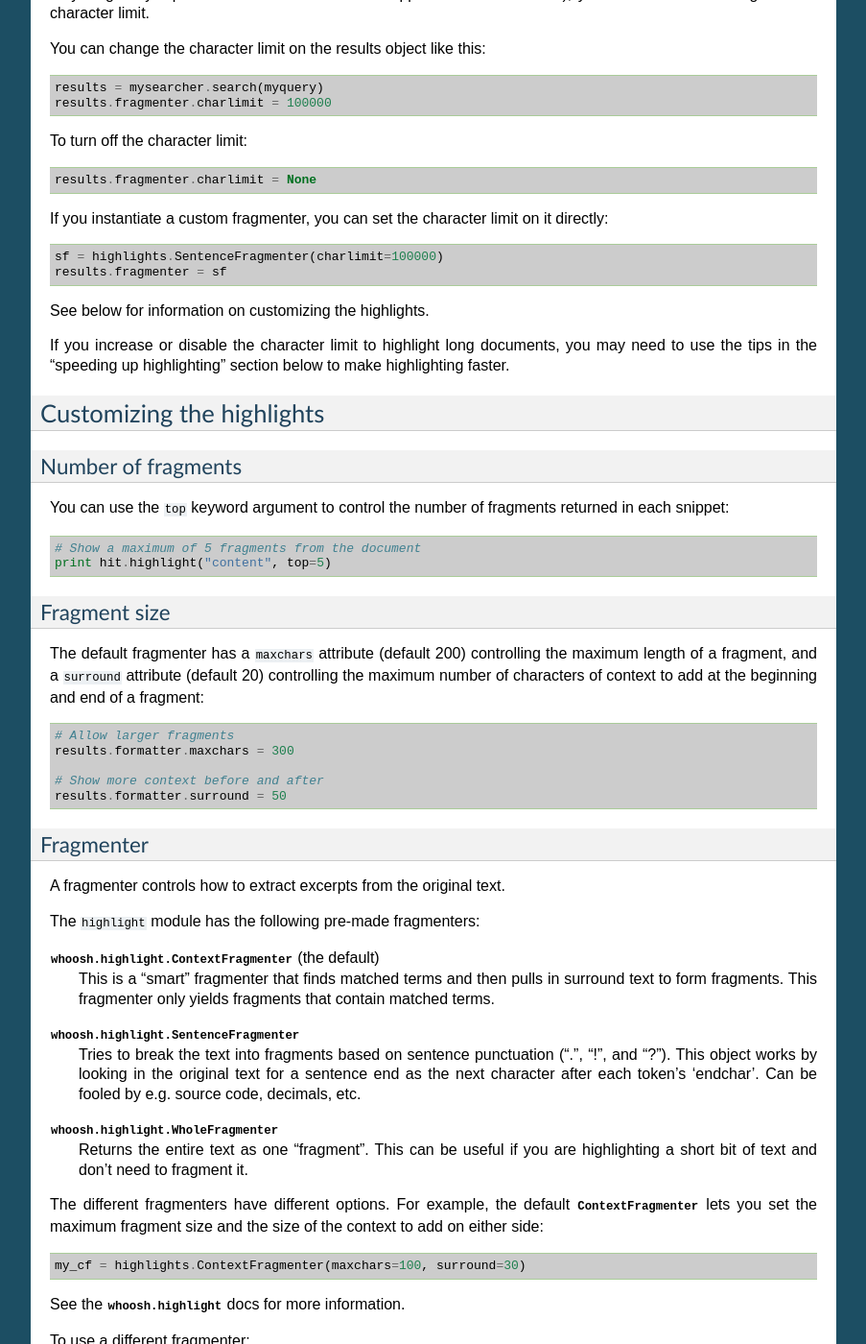
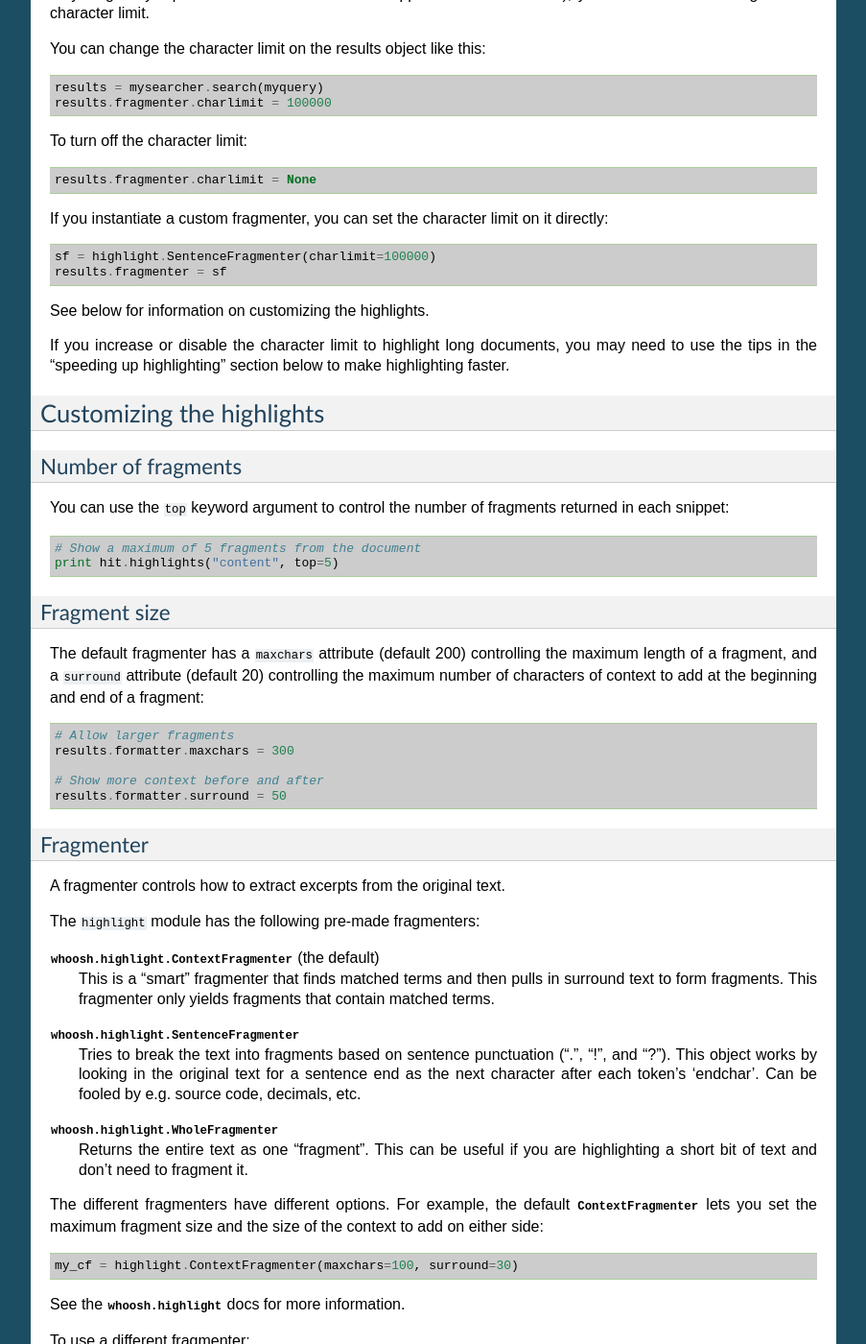
Before and after one commit to dex4er/whoosh, a Sphinx documentation site: the page built from docs/source/highlight.rst, in a window 1280 px wide and 1400 px high, scrolled down 1259 px. Shown: the whole window at 96% size, without its empty margins (198-1101 px from the left). Built offline with Sphinx 7.4.7, drawn with Linux system fonts in a browser that asks for light colours.

Commit message:
Sweep up the typo mess for highlight[s]!

```diff
--- a/docs/source/highlight.rst
+++ b/docs/source/highlight.rst
@@ -91,7 +91,7 @@ To turn off the character limit::
 If you instantiate a custom fragmenter, you can set the character limit on it
 directly::
 
-    sf = highlights.SentenceFragmenter(charlimit=100000)
+    sf = highlight.SentenceFragmenter(charlimit=100000)
     results.fragmenter = sf
 
 See below for information on customizing the highlights.
@@ -152,10 +152,10 @@ The ``highlight`` module has the following pre-made fragmenters:
     are highlighting a short bit of text and don't need to fragment it.
 
 The different fragmenters have different options. For example, the default
-:class:`~whoosh.highlights.ContextFragmenter` lets you set the maximum
+:class:`~whoosh.highlight.ContextFragmenter` lets you set the maximum
 fragment size and the size of the context to add on either side::
 
-    my_cf = highlights.ContextFragmenter(maxchars=100, surround=30)
+    my_cf = highlight.ContextFragmenter(maxchars=100, surround=30)
 
 See the :mod:`whoosh.highlight` docs for more information.
 
```
Also changed, not shown: other parts of docs/source/highlight.rst (+1 -1 lines).
